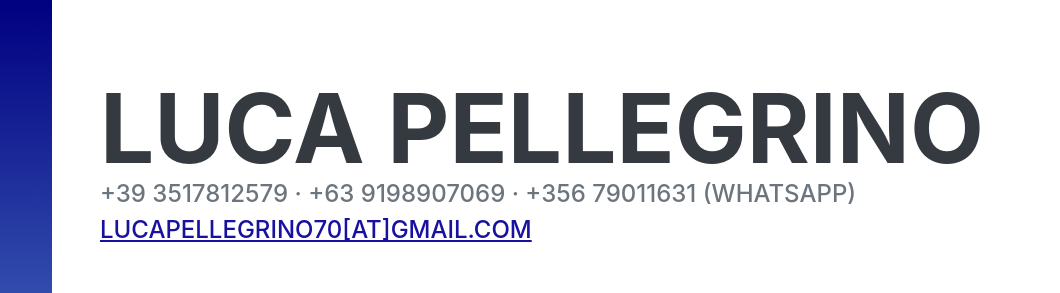
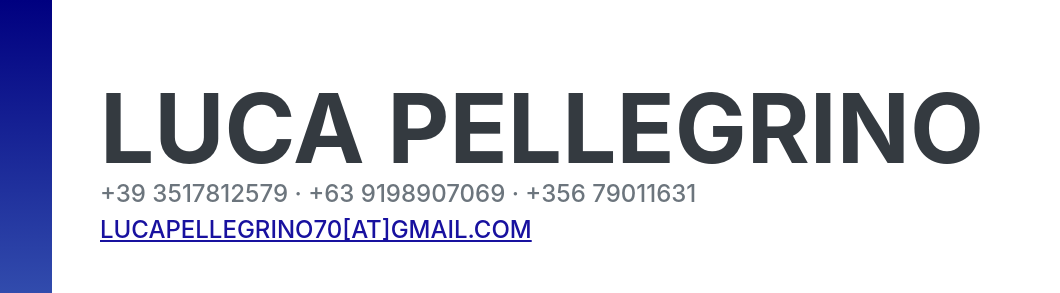
Before and after one commit to lucapellegrino-70/cv, a plain HTML site: page index.html in a window 1280 px wide. Shown: the top 293 px of the page, 220-1280 px from the left. Drawn offline with nearby package versions, Linux system fonts and the light colour scheme; a web font is replaced by a local one.

Commit message:
Update index.html

```diff
--- a/index.html
+++ b/index.html
@@ -46,7 +46,7 @@
                     Luca Pellegrino
                 </h1>
                 <div class="subheading mb-5">
-                    +39 3517812579 · +63 9198907069 · +356 79011631 (WhatsApp)
+                    +39 3517812579 · +63 9198907069 · +356 79011631
                     <a href="mailto:lucapellegrino70@gmail.com">lucapellegrino70[at]gmail.com</a>
                 </div>
                 <p class="lead mb-5">Hello, I'm Luca Pellegrino, a seasoned web developer with over three decades of hands-on experience in the software development industry. My journey has been marked by creativity, problem-solving, and a relentless pursuit of excellence.</p>
```
